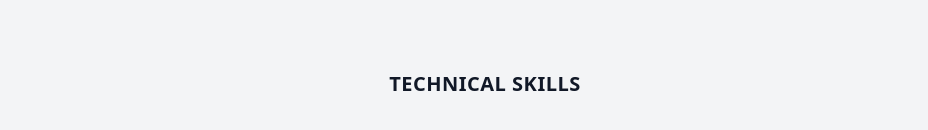
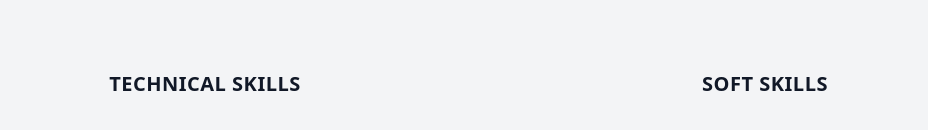
Before and after one commit to sihamais/sihamais.com, a Next.js app: page / in a window 1280 px wide. Shown: the part 810-940 px from the top of the page, without its empty margins (171-1099 px from the left). Built offline with nearby package versions, Linux system fonts and the light colour scheme.

Commit message:
Add skills

```diff
--- a/components/skills.js
+++ b/components/skills.js
@@ -7,10 +7,17 @@ export default function Skills() {
       id="skills"
       className="w-screen lg:min-h-screen md:h-auto py-20 lg:px-20 bg-gray-100 space-y-10 dark:bg-gray-700"
     >
-      <div className="lg:text-center pl-8">
-        <h2 className="text-xl text-gray-900 dark:text-white font-bold tracking-wide uppercase">
-          Technical Skills
-        </h2>
+      <div className="grid grid-cols-2">
+        <div className="lg:text-center pl-8">
+          <h2 className="text-xl text-gray-900 dark:text-white font-bold tracking-wide uppercase">
+            Technical Skills
+          </h2>
+        </div>
+        <div className="lg:text-center pl-8">
+          <h2 className="text-xl text-gray-900 dark:text-white font-bold tracking-wide uppercase">
+            Soft Skills
+          </h2>
+        </div>
       </div>
     </div>
   );
```
